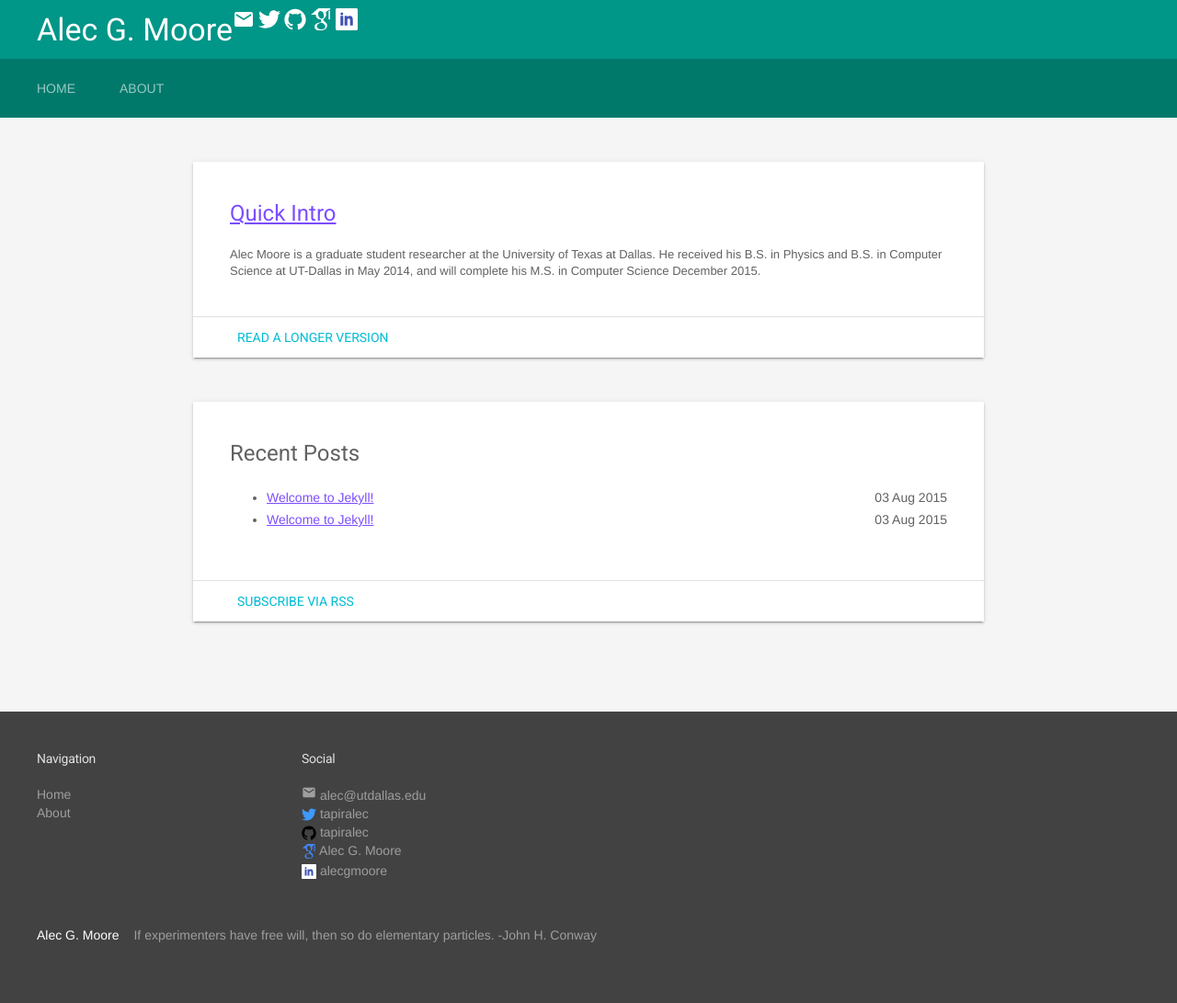
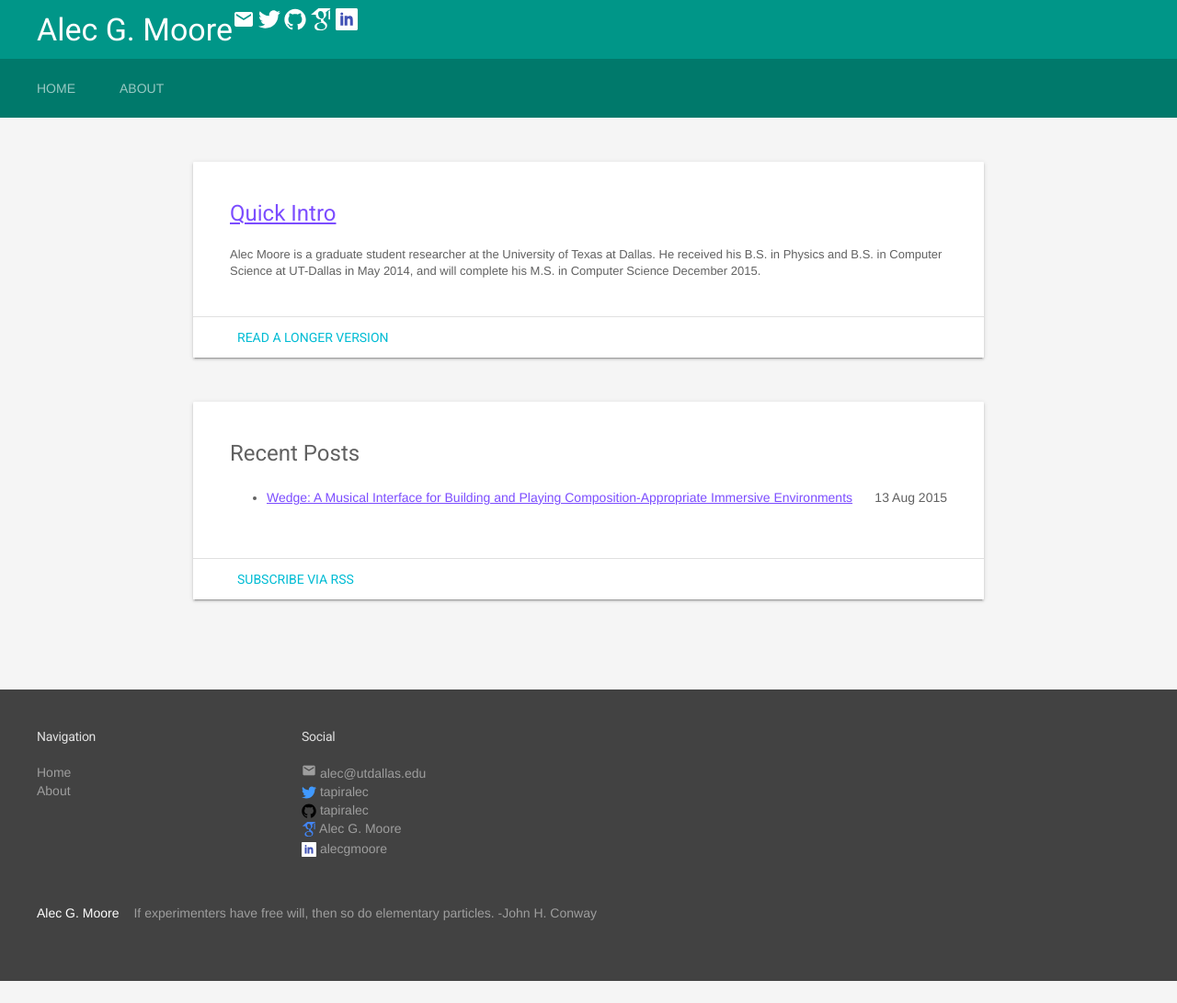
Before and after one commit to tapiralec/tapiralec.github.io, a Jekyll site: the page built from index.html, in a window 1280 px wide. Shown: the whole page at 92% size. Built offline with Jekyll 4.4.1, drawn with Linux system fonts in a browser that asks for light colours; Markdown is read by kramdown in place of the engine named in the settings; after the commit the page ends 1067 px from its top, so only the background shows below that.

Commit message:
first post

```diff
--- a/_includes/head.html
+++ b/_includes/head.html
@@ -18,10 +18,10 @@
 
     </script>
     <!-- Material Design Lite -->
-    <link rel="stylesheet" href="{{ site.baseurl | prepend: site.url }}/css/syntax.css">
-    <link rel="stylesheet" href="{{ site.baseurl | prepend: site.url }}/css/styles.css">
-    <!--<link href="/css/styles.css" rel="stylesheet">-->
-    <!--<link href="/css/syntax.css" rel="stylesheet">-->
+    <!--<link rel="stylesheet" href="{{ site.baseurl | prepend: site.url }}/css/syntax.css">-->
+    <!--<link rel="stylesheet" href="{{ site.baseurl | prepend: site.url }}/css/styles.css">-->
+    <link href="/css/styles.css" rel="stylesheet">
+    <link href="/css/syntax.css" rel="stylesheet">
     <link rel="stylesheet" href="{{ site.baseurl | prepend: site.url }}/css/material.teal-deep_purple.min.css">
     <link href='//fonts.googleapis.com/css?family=Roboto:regular,bold,italic,thin,light,bolditalic,black,medium&amp;lang=en' rel='stylesheet' type='text/css'>
     <link rel="stylesheet" href="https://fonts.googleapis.com/icon?family=Material+Icons">
--- /dev/null
+++ b/_posts/2015-08-13-wedge.markdown
@@ -0,0 +1,15 @@
+---
+layout: post
+title:  "Wedge: A Musical Interface for Building and Playing Composition-Appropriate Immersive Environments"
+date:   2015-08-13 21:58:39
+categories: Research VR
+---
+We present Wedge - a novel musical interface designed for building an immersive environment of notes that is appropriate for the musician and the composition being played. The interface uses two simple gestures for building and playing composition appropriate immersive environments. A horizontal-finger gesture allows users to place note "wedges" from a virtual keyboard and to move them between snapping grids with their own local coordinate systems. A vertical-finger gesture allows users to play the notes and chords by striking the wedges like strings, with the velocity determining the volume of the sounds.
+
+<div class="fluidMedia">
+	<iframe src="https://www.youtube.com/embed/tPxdVSrEC1U" frameborder="0" allowfullscreen></iframe>
+</div>
+
+[Check out the paper][wedge-paper] for more info!
+
+[wedge-paper]: http://ieeexplore.ieee.org/xpls/abs_all.jsp?arnumber=7131772&tag=1
--- a/css/styles.css
+++ b/css/styles.css
@@ -364,3 +364,18 @@
 .mdl-post_date{
   float: right;
 }
+
+.fluidMedia {
+  position: relative;
+  padding-bottom: 56.25%;
+  padding-top: 30px;
+  height: 0;
+  overflow: hidden;
+}
+.fluidMedia iframe {
+  position: absolute;
+  top: 0;
+  left: 0;
+  width: 100%;
+  height:100%;
+}
```
Also changed, not shown: _posts/.2015-08-13-example.markdown (renamed from _posts/2014-09-02-something.markdown, +4 -8 lines), _posts/2015-08-03-welcome-to-jekyll.markdown (deleted, +0 -32 lines).
